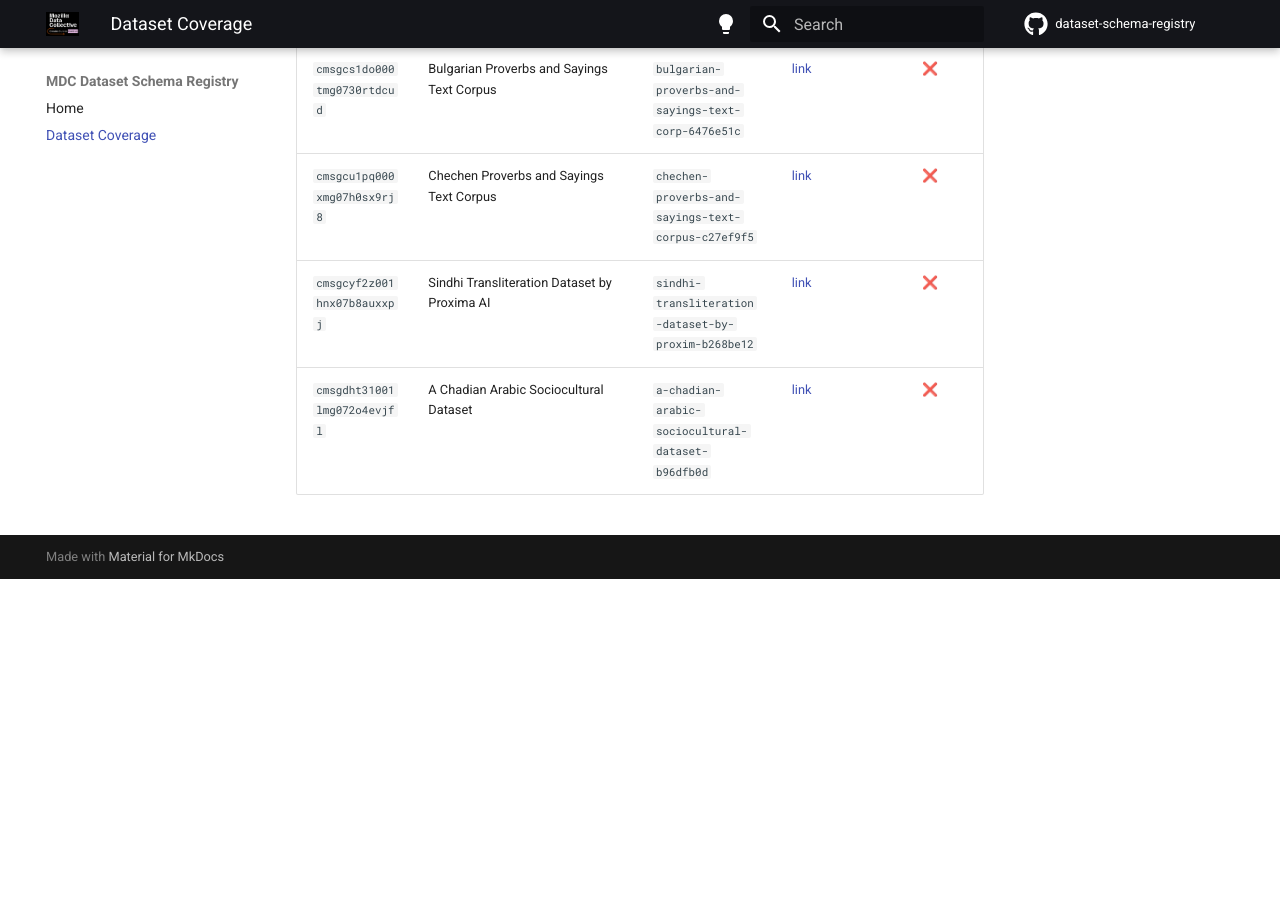
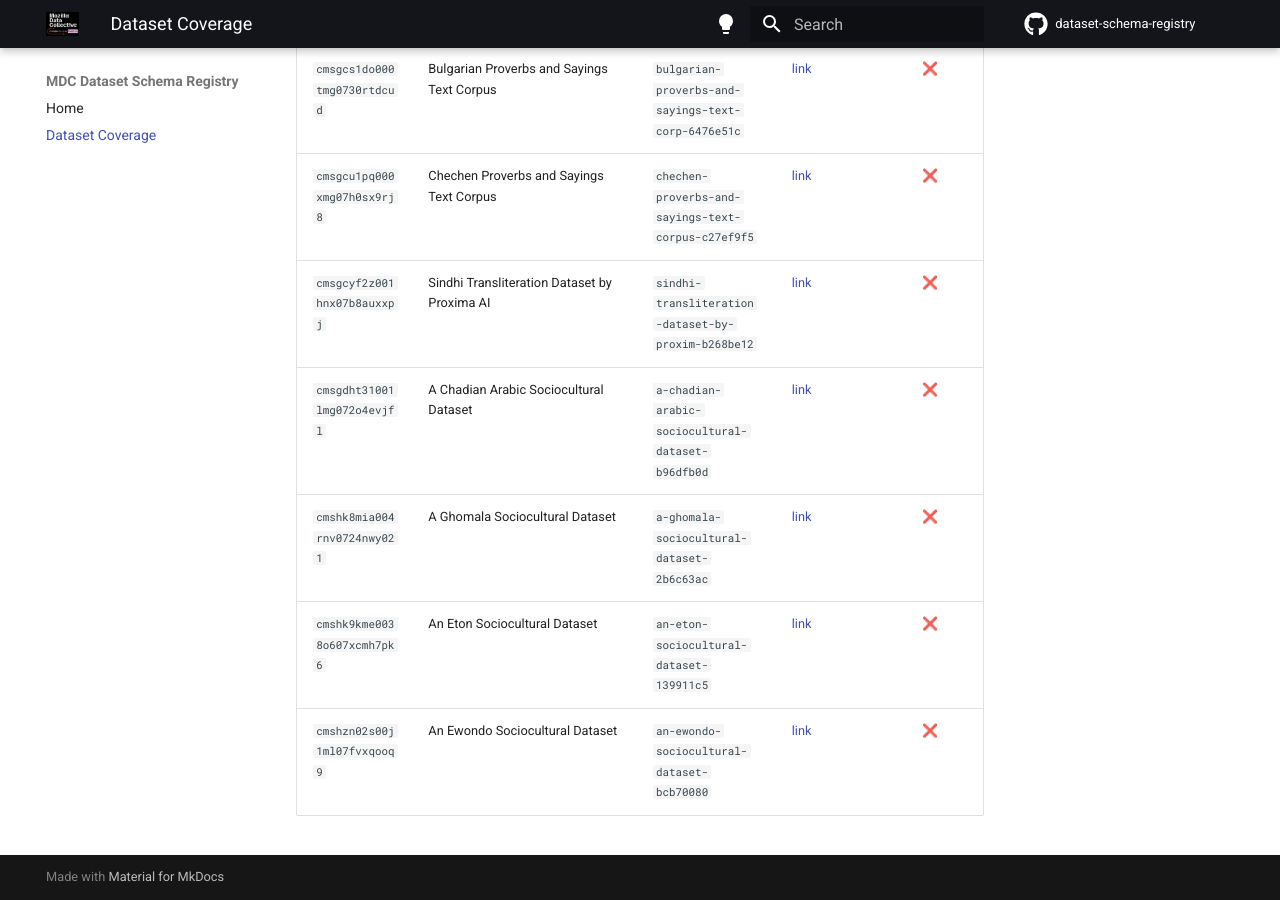
Before and after one commit to Mozilla-Data-Collective/dataset-schema-registry, an MkDocs documentation site: the page built from docs/dataset-coverage.md, in a window 1280 px wide and 900 px high, scrolled down 103947 px. Built offline with MkDocs 1.6.1 and Material for MkDocs 9.7.7, drawn with Linux system fonts in a browser that asks for light colours; comment, search, counter and statistics services are not loaded; before the commit the page ends 104526 px from its top, so only the background shows below that; part of the change alters nothing that is shown; some of the changed text lies outside the part shown.

Commit message:
chore: update dataset coverage [skip ci]

```diff
--- a/docs/dataset-coverage.md
+++ b/docs/dataset-coverage.md
@@ -8,10 +8,10 @@ schema in this registry and which ones are still missing.
     `registry/<dataset_id>/schema.yaml` file.  See the
     [Home](index.md) for details.
 
-**Last updated:** 2026-08-06
-**Total datasets in sitemap:** 1008
+**Last updated:** 2026-08-07
+**Total datasets in sitemap:** 1011
 **Schemas registered:** 415 ✅
-**Schemas missing:** 593 ❌
+**Schemas missing:** 596 ❌
 
 | ID | Name | Slug | Dataset page | Schema registered |
 |----|------|------|-------------|:-----------------:|
@@ -1023,3 +1023,6 @@ schema in this registry and which ones are still missing.
 | `cmsgcu1pq000xmg07h0sx9rj8` | Chechen Proverbs and Sayings Text Corpus | `chechen-proverbs-and-sayings-text-corpus-c27ef9f5` | [link](https://mozilladatacollective.com/datasets/cmsgcu1pq000xmg07h0sx9rj8) | ❌ |
 | `cmsgcyf2z001hnx07b8auxxpj` | Sindhi Transliteration Dataset by Proxima AI | `sindhi-transliteration-dataset-by-proxim-b268be12` | [link](https://mozilladatacollective.com/datasets/cmsgcyf2z001hnx07b8auxxpj) | ❌ |
 | `cmsgdht31001lmg072o4evjfl` | A Chadian Arabic Sociocultural Dataset | `a-chadian-arabic-sociocultural-dataset-b96dfb0d` | [link](https://mozilladatacollective.com/datasets/cmsgdht31001lmg072o4evjfl) | ❌ |
+| `cmshk8mia004rnv0724nwy021` | A Ghomala Sociocultural Dataset | `a-ghomala-sociocultural-dataset-2b6c63ac` | [link](https://mozilladatacollective.com/datasets/cmshk8mia004rnv0724nwy021) | ❌ |
+| `cmshk9kme0038o607xcmh7pk6` | An Eton Sociocultural Dataset | `an-eton-sociocultural-dataset-139911c5` | [link](https://mozilladatacollective.com/datasets/cmshk9kme0038o607xcmh7pk6) | ❌ |
+| `cmshzn02s00j1ml07fvxqooq9` | An Ewondo Sociocultural Dataset | `an-ewondo-sociocultural-dataset-bcb70080` | [link](https://mozilladatacollective.com/datasets/cmshzn02s00j1ml07fvxqooq9) | ❌ |
```
